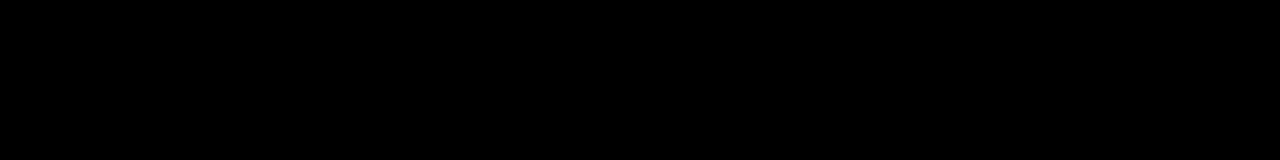
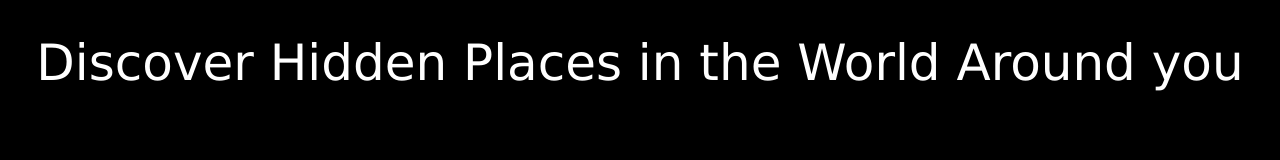
Before and after one commit to colacabe/Excursion, a plain HTML site: page index.html in a window 1280 px wide. Drawn offline with Linux system fonts and the light colour scheme.

Commit message:
fix header

```diff
--- a/resources/css/style.css
+++ b/resources/css/style.css
@@ -4,7 +4,7 @@ body {
     font-family: Verdana, Geneva, Tahoma, sans-serif;
 }
 
-header-main {
+.header-main {
     font-weight: normal;
     font-size: 50px;
     color:#fff;
```
